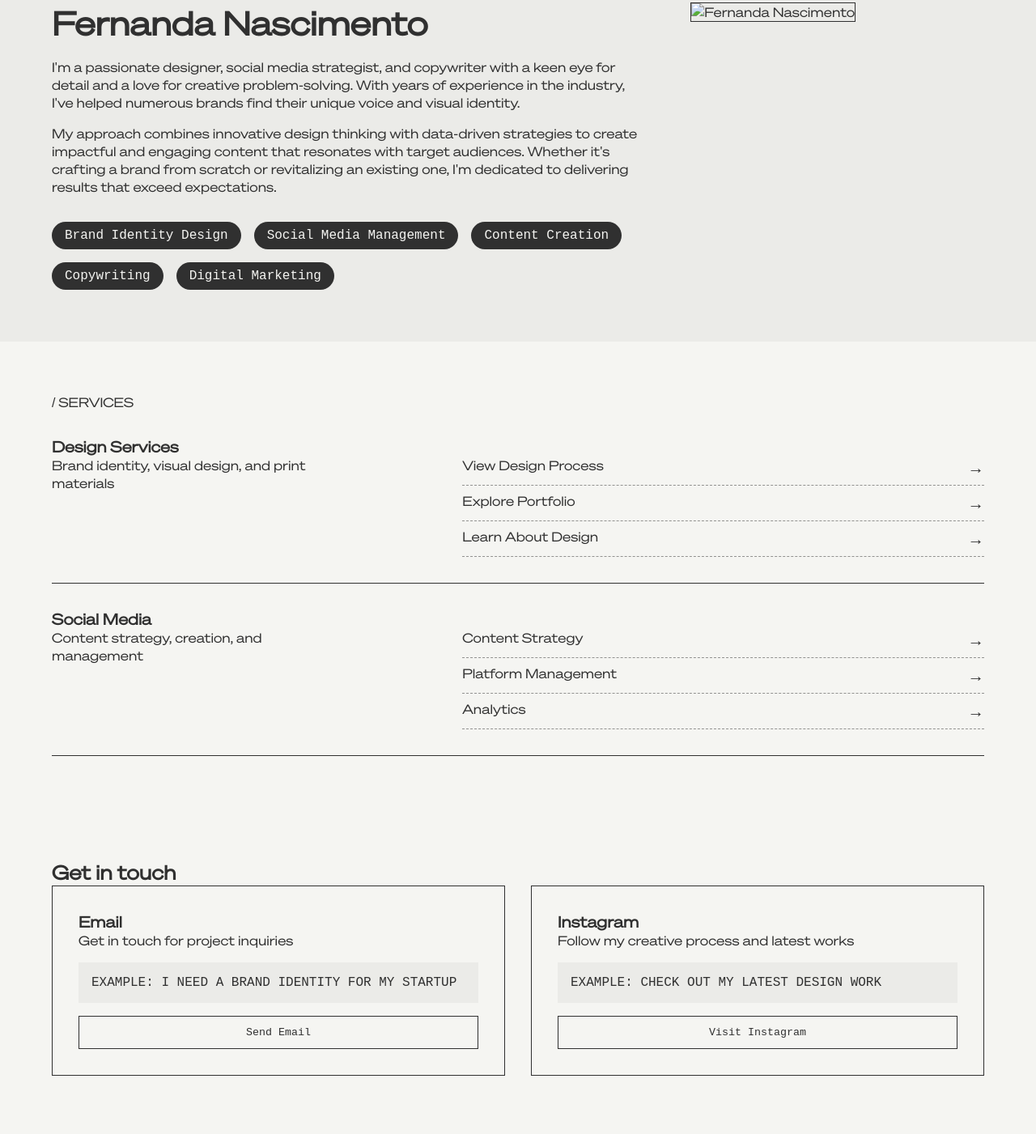
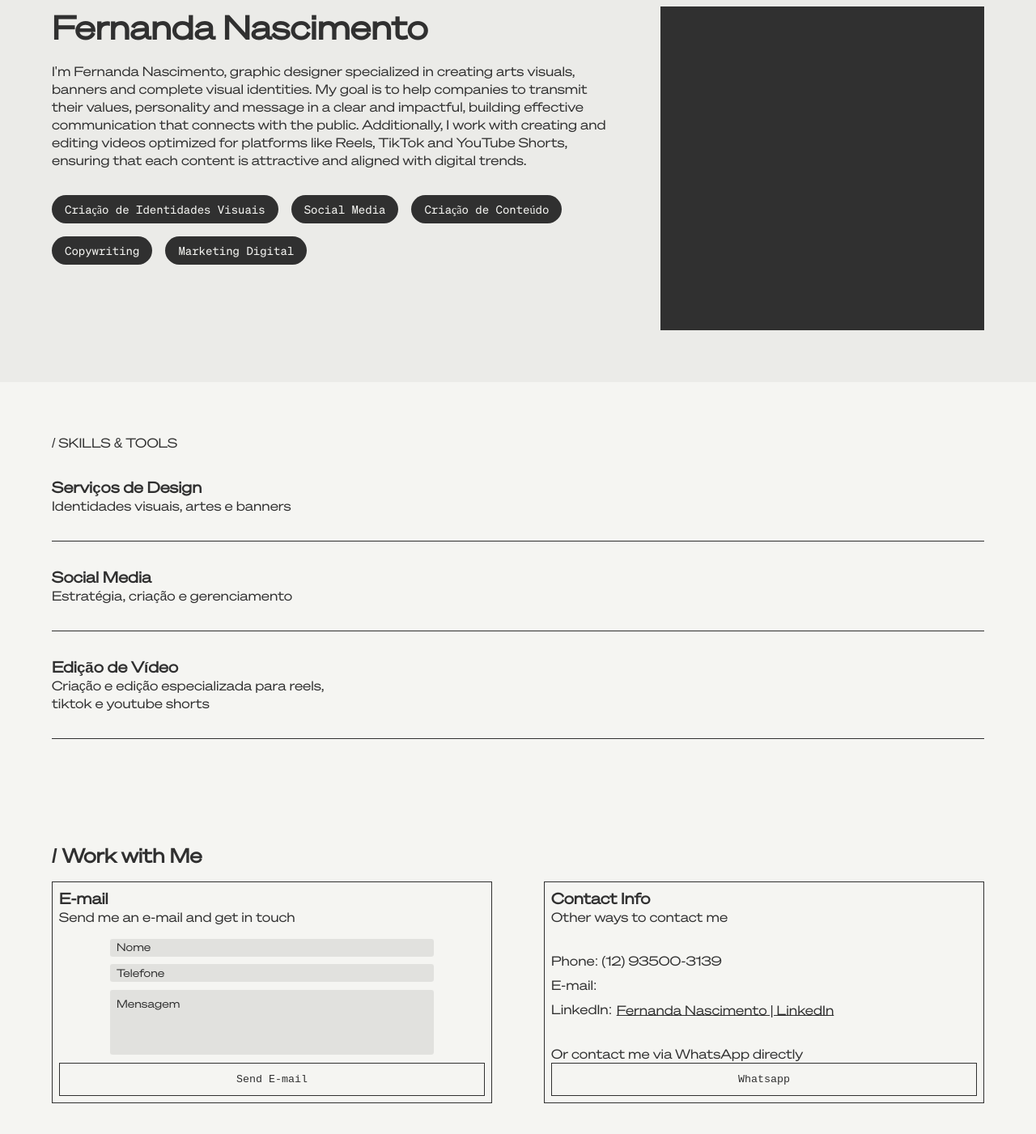
Before and after one commit to Gmatters0/portfolio-fernanda-nascimento, a plain HTML site: page index.html in a window 1280 px wide. Shown: the part 1109-2510 px from the top of the page at 81% size. Drawn offline with Linux system fonts and the light colour scheme.

Commit message:
feat: Template ongoing

```diff
--- a/index.html
+++ b/index.html
@@ -3,7 +3,7 @@
 <head>
     <meta charset="UTF-8">
     <meta name="viewport" content="width=device-width, initial-scale=1.0">
-    <title>Portfólio - Fernanda Nascimento</title>
+    <title>Portfolio - Fernanda Nascimento</title>
     <link rel="stylesheet" href="./styles/index.css">
 </head>
 <body>
@@ -25,15 +25,15 @@
             <div class="corner corner-bl">+</div>
             <div class="corner corner-br">+</div>
             <div class="hero-container container">
-                <h1>Portfólio</h1>
+                <h1>Portfolio</h1>
                 <h2>Fernanda Nascimento</h2>
-                <h3>Design / Social Media / Copywriting</h3>
+                <h3>Graphic Design / Social Media / Copywriting</h3>
             </div>
         </section>
 
         <section id="works" class="works">
             <div class="works-container container">
-                <span>/ FEATURED WORKS</span>
+                <span>/ WORKS</span>
                 <div class="works-grid">
                     <div class="work-card">
                         <img src="https://hebbkx1anhila5yf.public.blob.vercel-storage.com/image-1Ji5Y3HUKSCXeRw9Yed7040jn17YHB.png" alt="Brand Identity" class="work-image">
@@ -55,18 +55,26 @@
                 <div class="about-content">
                     <div class="about-text">
                         <h2>Fernanda Nascimento</h2>
-                        <p>I'm a passionate designer, social media strategist, and copywriter with a keen eye for detail and a love for creative problem-solving. With years of experience in the industry, I've helped numerous brands find their unique voice and visual identity.</p>
-                        <p>My approach combines innovative design thinking with data-driven strategies to create impactful and engaging content that resonates with target audiences. Whether it's crafting a brand from scratch or revitalizing an existing one, I'm dedicated to delivering results that exceed expectations.</p>
+                        <p>
+                            I'm Fernanda Nascimento, graphic designer specialized in creating arts
+                            visuals, banners and complete visual identities. My goal is to help
+                            companies to transmit their values, personality and message in a
+                            clear and impactful, building effective communication that connects
+                            with the public. Additionally, I work with creating and editing videos
+                            optimized for platforms like Reels, TikTok and YouTube Shorts,
+                            ensuring that each content is attractive and aligned with digital trends.
+                        </p>
                         <ul class="about-skills">
-                            <li>Brand Identity Design</li>
-                            <li>Social Media Management</li>
-                            <li>Content Creation</li>
+                            <li>Criação de Identidades Visuais</li>
+                            <li>Social Media</li>
+                            <li>Criação de Conteúdo</li>
                             <li>Copywriting</li>
-                            <li>Digital Marketing</li>
+                            <li>Marketing Digital</li>
                         </ul>
                     </div>
                     <div class="about-image">
-                        <img src="/placeholder.svg?height=400&width=300" alt="Fernanda Nascimento">
+                        <div class="img-placeholder"></div>
+                        <!-- <img src="" alt="Fernanda Nascimento"> -->
                     </div>
                 </div>
             </div>
@@ -74,27 +82,32 @@
 
         <section id="services" class="services">
             <div class="services-container container">
-                <span >/ SERVICES</span>
+                <span >/ SKILLS & TOOLS</span>
                 <div class="service">
                     <div class="service-title">
-                        <h3>Design Services</h3>
-                        <p>Brand identity, visual design, and print materials</p>
+                        <h3>Serviços de Design</h3>
+                        <p>Identidades visuais, artes e banners</p>
                     </div>
                     <ul class="service-links">
-                        <li><span>View Design Process</span> <span class="arrow">→</span></li>
-                        <li><span>Explore Portfolio</span> <span class="arrow">→</span></li>
-                        <li><span>Learn About Design</span> <span class="arrow">→</span></li>
+
                     </ul>
                 </div>
                 <div class="service">
                     <div class="service-title">
                         <h3>Social Media</h3>
-                        <p>Content strategy, creation, and management</p>
+                        <p>Estratégia, criação e gerenciamento</p>
                     </div>
                     <ul class="service-links">
-                        <li><span>Content Strategy</span> <span class="arrow">→</span></li>
-                        <li><span>Platform Management</span> <span class="arrow">→</span></li>
-                        <li><span>Analytics</span> <span class="arrow">→</span></li>
+
+                    </ul>
+                </div>
+                <div class="service">
+                    <div class="service-title">
+                        <h3>Edição de Vídeo</h3>
+                        <p>Criação e edição especializada para reels, tiktok e youtube shorts</p>
+                    </div>
+                    <ul class="service-links">
+
                     </ul>
                 </div>
             </div>
@@ -102,23 +115,35 @@
 
         <section id="contact" class="contact">
             <div class="contact-container container">
-                <h2>Get in touch</h2>
-                <div class="contact-grid">
+                <h2>/ Work with Me</h2>
+                <div class="contact-flex">
                     <div class="contact-card">
-                        <h3>Email</h3>
-                        <p>Get in touch for project inquiries</p>
-                        <div class="contact-example">
-                            EXAMPLE: I NEED A BRAND IDENTITY FOR MY STARTUP
+                        <h3>E-mail</h3>
+                        <p>Send me an e-mail and get in touch</p>
+                        <form class="default-form">
+                            <input placeholder="Nome">
+                            <input placeholder="Telefone">
+                            <textarea placeholder="Mensagem"></textarea>
+                            <button class="button">Send E-mail</button>
+                        </form>
+                    </div>
+                    <p></p>
+                    <div class="contact-card">
+                        <div>
+                            <h3>Contact Info</h3>
+                            <p>Other ways to contact me</p>
                         </div>
-                        <button class="button">Send Email</button>
-                    </div>
-                    <div class="contact-card">
-                        <h3>Instagram</h3>
-                        <p>Follow my creative process and latest works</p>
-                        <div class="contact-example">
-                            EXAMPLE: CHECK OUT MY LATEST DESIGN WORK
+                        <ul class="default-ul">
+                            <li>Phone: (12) 93500-3139</li>
+                            <li>E-mail: </li>
+                            <li>LinkedIn:
+                               <a href="https://www.linkedin.com/in/fernanda-nascimento-916186201">Fernanda Nascimento | LinkedIn </a>
+                            </li>
+                        </ul>
+                        <div>
+                            <p>Or contact me via WhatsApp directly</p>
+                            <button class="button">Whatsapp</button>
                         </div>
-                        <button class="button">Visit Instagram</button>
                     </div>
                 </div>
             </div>
--- a/script/index.js
+++ b/script/index.js
@@ -11,7 +11,7 @@ document.querySelectorAll('a[href^="#"]').forEach(anchor => {
     });
 });
 
-// Adiciona classe ativa na navegação durante o scroll
+// Adiciona classe ativa na navbar durante o scroll
 window.addEventListener('scroll', () => {
     const nav = document.querySelector('.nav');
     if (window.scrollY > 50) {
--- a/styles/index.css
+++ b/styles/index.css
@@ -74,7 +74,7 @@ body {
 }
 
 .hero h3 {
-    font-family: monospace;
+    font-family: 'Sohne Mono';
     font-size: 1.5rem;
     font-weight: 400;
 }
@@ -165,11 +165,17 @@ body {
     color: var(--bg-color);
     padding: 0.5rem 1rem;
     border-radius: 20px;
-    font-family: monospace;
+    font-family: 'Sohne Mono';
+    font-size: 0.875rem;
 }
 
 .about-image {
     flex: 1;
+}
+.img-placeholder {
+    background-color: #303030;
+    width: 25rem;
+    height: 25rem;
 }
 
 .about-image img {
@@ -224,24 +230,67 @@ body {
 
 .contact-container {
     margin: 0 auto;
+
+    & > h2 {
+        margin-bottom: 1rem;
+    }
 }
 
-.contact-grid {
-    display: grid;
-    grid-template-columns: repeat(auto-fit, minmax(300px, 1fr));
+.contact-flex {
+    display: flex;
+    justify-content: center;
     gap: 2rem;
 }
 
 .contact-card {
     border: 1px solid var(--text-color);
-    padding: 2rem;
+    display: flex;
+    flex-direction: column;
+    justify-content: space-between;
+    padding: 0.5rem;
+    width: 100%;
 }
 
-.contact-example {
-    background-color: rgba(48, 48, 48, 0.05);
-    padding: 1rem;
-    margin: 1rem 0;
-    font-family: monospace;
+.default-form {
+    display: flex;
+    flex-direction: column;
+    align-items: center;
+    width: 100%;
+    gap: 0.6rem;
+    margin-top: 1rem;
+
+    & > input {
+        border: none;
+        background-color: rgba(48, 48, 48, 0.1);
+        height: 1.375rem;
+        border-radius: 0.2rem;
+        width: 25rem;
+        padding: 0.5rem;
+    }
+    & > input::placeholder, textarea::placeholder {
+        color: #303030;
+        font-family: 'Sohne Buch', sans-serif;
+    }
+    & > input:focus, textarea:focus {
+        outline-color: rgba(48, 48, 48, 0.1);
+    }
+
+    & > textarea {
+        border: none;
+        background-color: rgba(48, 48, 48, 0.1);
+        border-radius: 0.2rem;
+        width: 25rem;
+        height: 5rem;
+        padding: 0.5rem;
+        resize: none;
+    }
+}
+
+.default-ul {
+    list-style: none;
+    display: flex;
+    flex-direction: column;
+    gap: 0.5rem;
 }
 
 .button {
@@ -260,6 +309,27 @@ body {
     color: var(--bg-color);
 }
 
+@keyframes color-rotate {
+    from {
+        filter: hue-rotate(0deg);
+    }
+    to {
+        filter: hue-rotate(360deg);
+    }
+}
+
+a {
+    color: var(--text-color);
+    padding: 0.1rem;
+}
+a:hover {
+    text-decoration: none;
+    color: rgb(2, 196, 196);
+    animation: color-rotate 15s;
+    animation-iteration-count: infinite;
+    animation-direction: alternate;
+}
+
 /* Responsividade */
 @media (max-width: 768px) {
     .nav-links {
```
